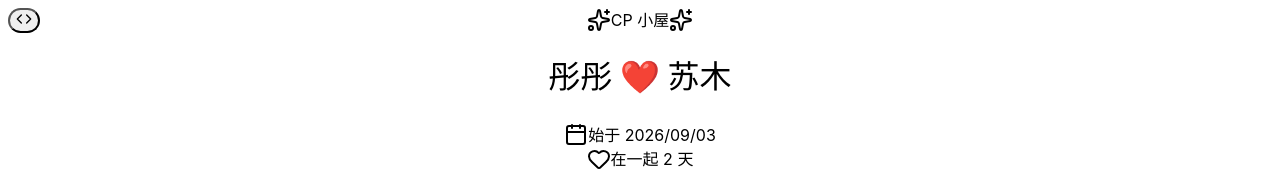
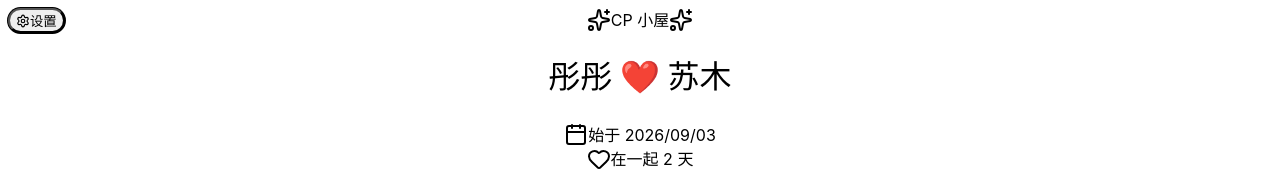
Before and after one commit to doyourbestt/love-couple-website, a React (Vite) app: page / in a window 1280 px wide. Shown: the top 171 px of the page. Built offline with nearby package versions, Linux system fonts and the light colour scheme.

Commit message:
feat: add global top-left floating settings button

```diff
--- a/src/App.tsx
+++ b/src/App.tsx
@@ -1,4 +1,5 @@
 import React, { useState } from 'react';
+import { Settings } from 'lucide-react';
 import { HomePage } from './pages/HomePage';
 import { GalleryPage } from './pages/GalleryPage';
 import { BottomNav } from './components/common/BottomNav';
@@ -25,6 +26,20 @@ function App() {
 
   return (
     <div className="min-h-screen bg-gradient-to-b from-pink-50 via-rose-50 to-white">
+      {/* 全局左上角悬浮设置按钮（任何页面都可见） */}
+      <button
+        onClick={() => setCurrentTab('settings')}
+        className={`fixed left-3 top-3 z-[60] flex items-center gap-1.5 rounded-full px-3 py-2 text-xs font-bold shadow-lg backdrop-blur-md transition-all active:scale-95 ${
+          currentTab === 'settings'
+            ? 'bg-gradient-to-r from-rose-400 to-pink-500 text-white shadow-pink-300'
+            : 'bg-white/90 text-pink-500 ring-1 ring-pink-200 hover:bg-white'
+        }`}
+        title="设置"
+      >
+        <Settings size={14} />
+        设置
+      </button>
+
       {renderPage()}
       <BottomNav currentTab={currentTab} onTabChange={setCurrentTab} />
     </div>
```
